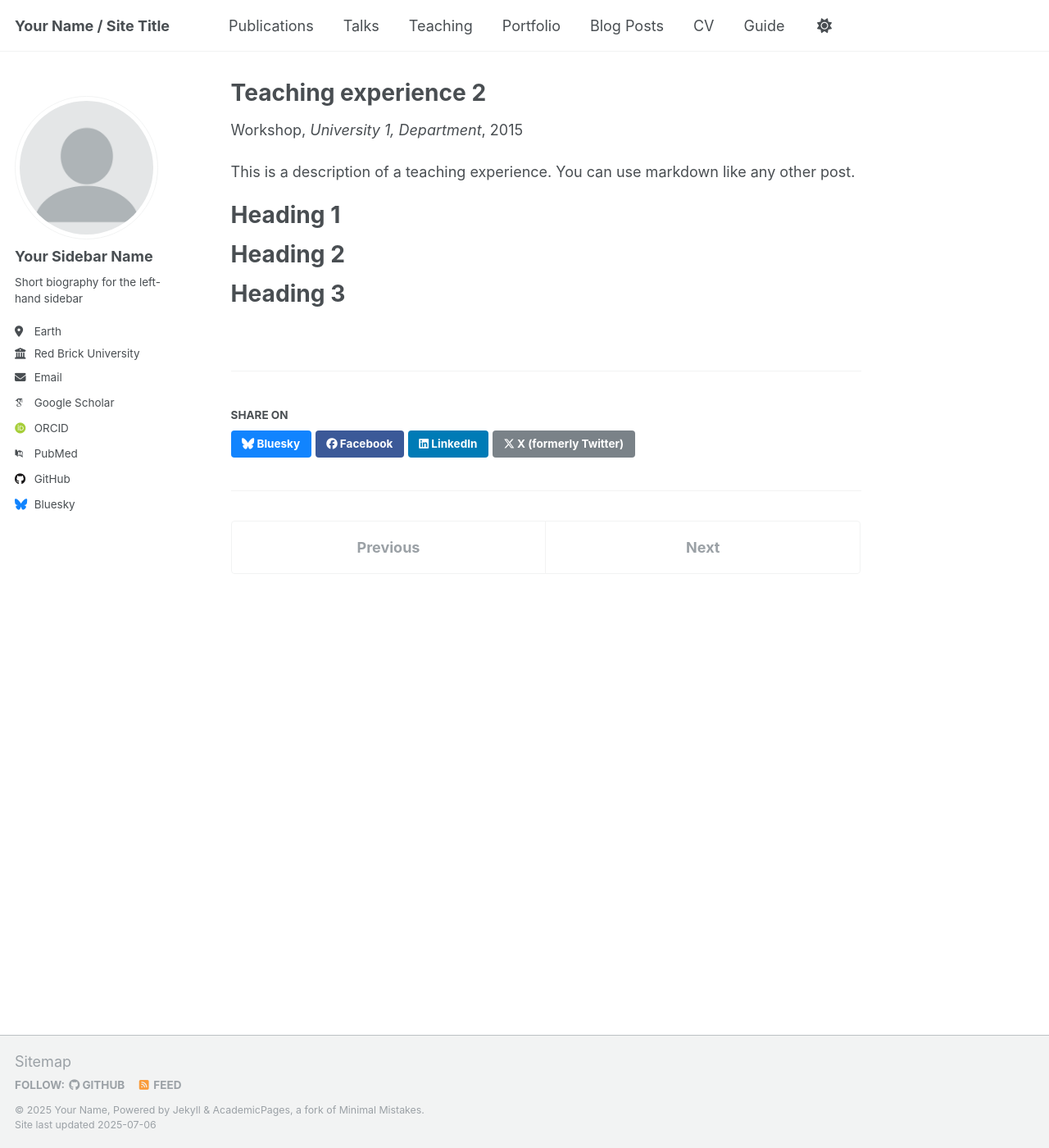
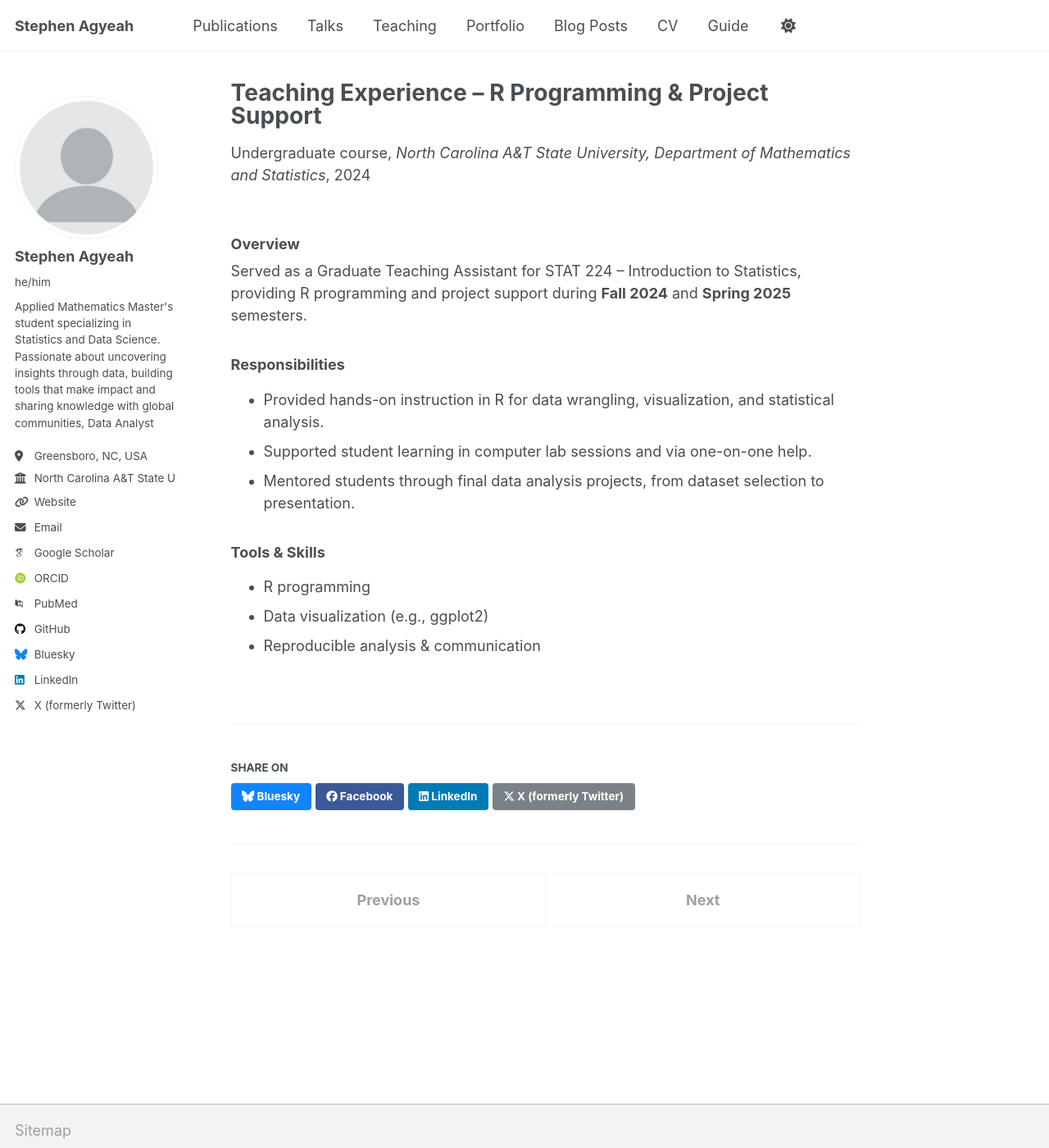
Before and after one commit to sagyeah/sagyeah.github.io, a Jekyll site: the page built from _teaching/2015-spring-teaching-2.md, in a window 1280 px wide and 1400 px high. Shown: the whole window at 82% size. Built offline with Jekyll 4.4.1, drawn with Linux system fonts in a browser that asks for light colours; some web fonts are replaced; some of the changed text lies outside the part shown.

Commit message:
Add Spring 2024 STAT 224 Teaching experience

```diff
--- a/_config.yml
+++ b/_config.yml
@@ -9,13 +9,13 @@
 # Basic Site Settings
 locale                   : "en-US"
 site_theme               : "default"
-title                    : "Your Name / Site Title"
+title                    : "Stephen Agyeah"
 title_separator          : "-"
-name                     : &name "Your Name"
-description              : &description "personal description"
-url                      : https://academicpages.github.io # the base hostname & protocol for your site e.g. "https://[your GitHub username].github.io" or if you already have some other page hosted on Github then use "https://[your GitHub username].github.io/[Your Repo Name]"
+name                     : &name "Stephen Agyeah"
+description              : &description "Mathematician | Statistician | Data Scientist | Data Analyst"
+url                      : https://sagyeah.github.io # the base hostname & protocol for your site e.g. "https://[your GitHub username].github.io" or if you already have some other page hosted on Github then use "https://[your GitHub username].github.io/[Your Repo Name]"
 baseurl                  : "" # the subpath of your site, e.g. "/blog"
-repository               : "academicpages/academicpages.github.io"
+repository               : "sagyeah/sagyeah.github.io"
 
 # Site Author - The following control what appear as part of the author content on the side bar.
 #               If a field is blank the icon and link will not appear, otherwise it will be shown.
@@ -23,13 +23,13 @@
 author:
   # Biographic information
   avatar           : "profile.png"
-  name             : "Your Sidebar Name"
-  pronouns         : # example: "she/her"
-  bio              : "Short biography for the left-hand sidebar"
-  location         : "Earth"
-  employer         : "Red Brick University"
-  uri              : # URL
-  email            : "none@example.org"
+  name             : "Stephen Agyeah"
+  pronouns         : "he/him"
+  bio              : "Applied Mathematics Master's student specializing in Statistics and Data Science. Passionate about uncovering insights through data, building tools that make impact and sharing knowledge with global communities, Data Analyst"
+  location         : "Greensboro, NC, USA"
+  employer         : "North Carolina A&T State University"
+  uri              : https://github.com/sagyeah99/sagyeah.github.io
+  email            : "agyeah1@yahoo.com"
 
   # Academic websites
   academia         : # URL
@@ -46,7 +46,7 @@
   bitbucket        : # Username - Update with your username on the site
   codepen          : # Username
   dribbble         : # Username
-  github           : "academicpages"
+  github           : "sagyeah99"
   kaggle           : # Username
   stackoverflow    : # User number or user number and name (i.e., use "1" or "1/jeff-atwood")
 
@@ -60,7 +60,7 @@
   keybase          : # Username
   instagram        : # Username
   lastfm           : # Username
-  linkedin         : # Username
+  linkedin         : "stephen-agyeah"
   mastodon         : # URL
   medium           : # URL
   pinterest        : # Username
@@ -68,7 +68,7 @@
   steam            : # Username
   telegram         : # URL
   tumblr           : # Username
-  twitter          : # Username for X / Twitter
+  twitter          : "agyeah_9"
   vine             : # Username
   weibo            : # Username
   wikipedia        : # Username
@@ -76,19 +76,22 @@
   youtube          : # Username
   zhihu            : # Username
 
+
+
+
 # Publication Category - The following the list of publication categories and their headings
-publication_category:
-  books:
-    title: 'Books'
-  manuscripts:
-    title: 'Journal Articles'
-  conferences:
-    title: 'Conference Papers'
+#publication_category:
+ # books:
+  #  title: 'Books'
+ # manuscripts:
+  #  title: 'Journal Articles'
+  #conferences:
+  #  title: 'Conference Papers'
 
 # Site Settings
 teaser                   :  # filename of teaser fallback teaser image placed in /images/, .e.g. "500x300.png"
 breadcrumbs              : false # true, false (default)
-words_per_minute         : 160
+words_per_minute         : 70
 future                   : true
 read_more                : "disabled" # if enabled, adds "Read more" links to excerpts
 talkmap_link             : false      #change to true to add link to talkmap on talks page
@@ -132,7 +135,7 @@
 
 # Social Sharing
 twitter:
-  username               : &twitter
+  username               : &agyeah_9
 facebook:
   username               :
   app_id                 :
--- a/_teaching/2015-spring-teaching-2.md
+++ b/_teaching/2015-spring-teaching-2.md
@@ -1,20 +1,25 @@
 ---
-title: "Teaching experience 2"
+title: "Teaching Experience – R Programming & Project Support"
 collection: teaching
-type: "Workshop"
-permalink: /teaching/2015-spring-teaching-1
-venue: "University 1, Department"
-date: 2015-01-01
-location: "City, Country"
+type: "Undergraduate course"
+permalink: /teaching/2025-spring-teaching-1
+venue: "North Carolina A&T State University, Department of Mathematics and Statistics"
+date: 2024-08-15
+location: "Greensboro, NC, USA"
 ---
 
-This is a description of a teaching experience. You can use markdown like any other post.
+### Overview
 
-Heading 1
-======
+Served as a Graduate Teaching Assistant for STAT 224 – Introduction to Statistics, providing R programming and project support during **Fall 2024** and **Spring 2025** semesters.
 
-Heading 2
-======
+### Responsibilities
 
-Heading 3
-======
+- Provided hands-on instruction in R for data wrangling, visualization, and statistical analysis.
+- Supported student learning in computer lab sessions and via one-on-one help.
+- Mentored students through final data analysis projects, from dataset selection to presentation.
+
+### Tools & Skills
+
+- R programming
+- Data visualization (e.g., ggplot2)
+- Reproducible analysis & communication
```
Also changed, not shown: _teaching/2014-spring-teaching-1.md (+17 -12 lines).
